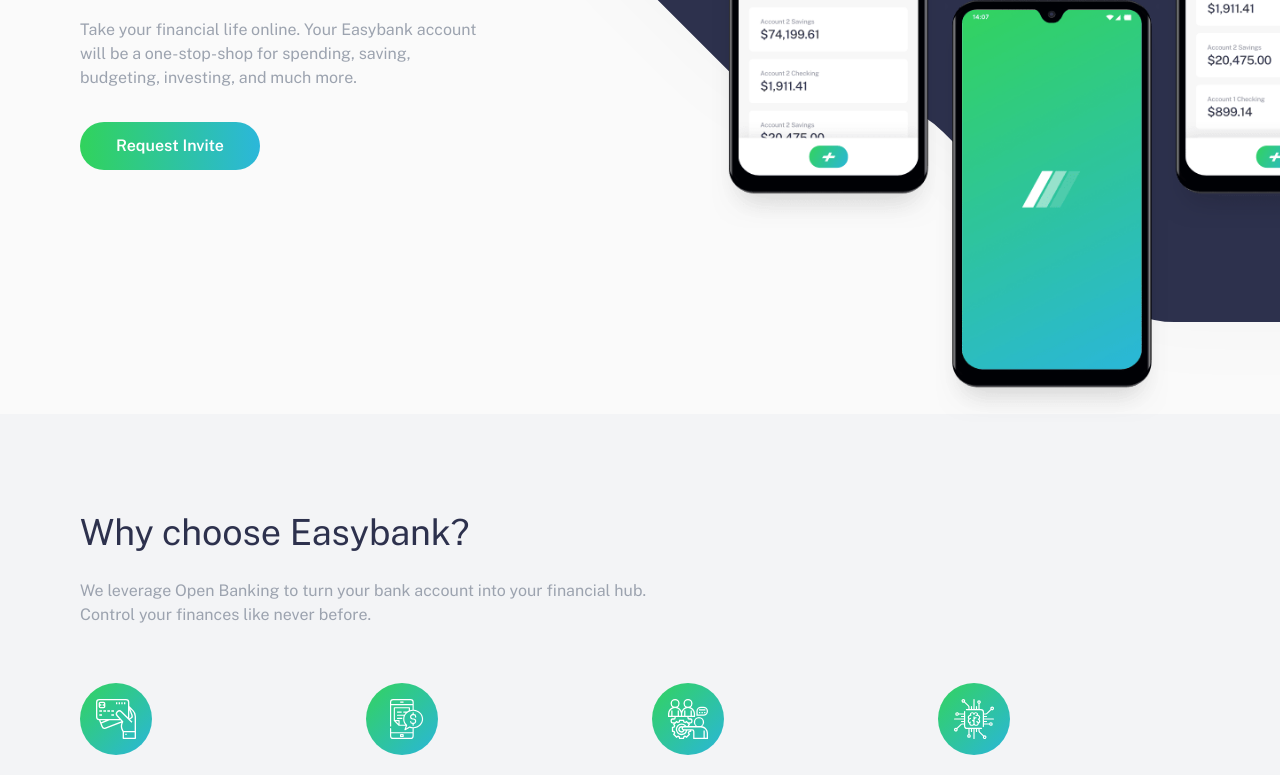
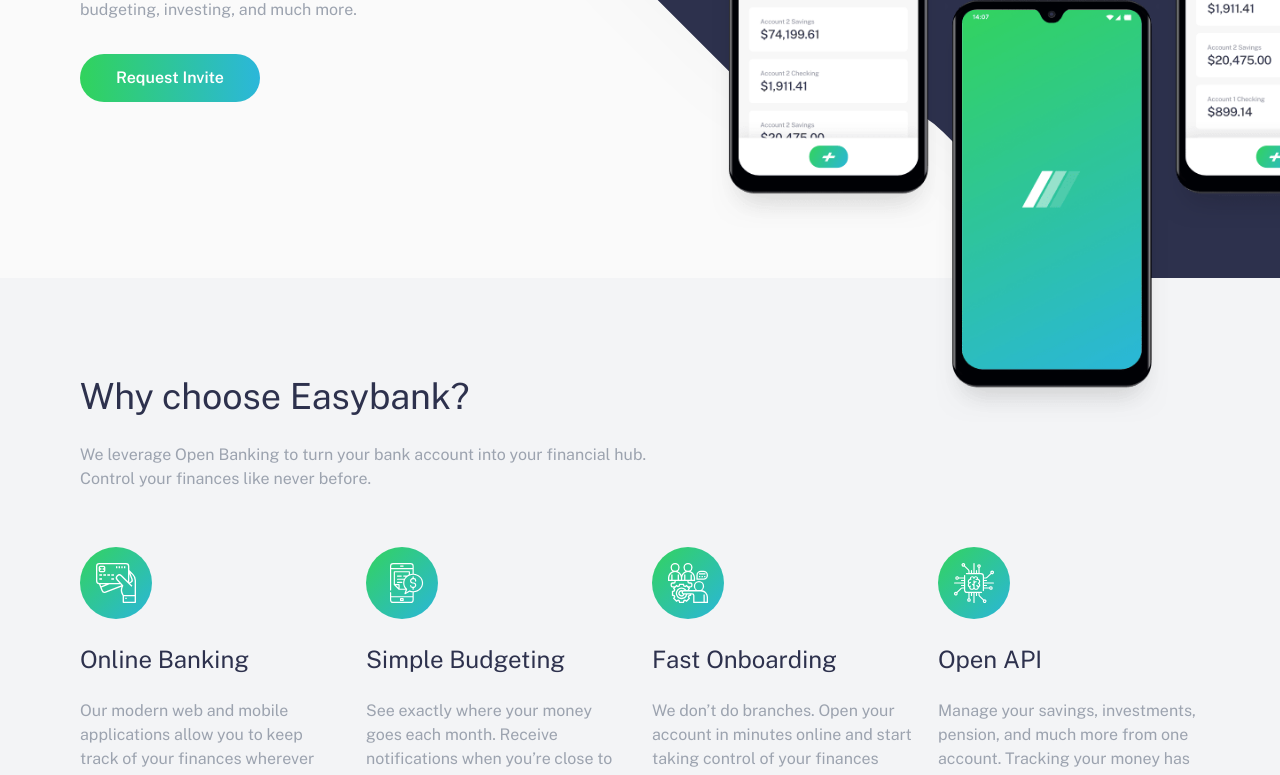
Before and after one commit to shashiirk/easybank, a website: page public/index.html in a window 1280 px wide. Shown: the part 390-1165 px from the top of the page. Drawn offline with nearby package versions, Linux system fonts and the light colour scheme.

Commit message:
updated main layout

```diff
--- a/public/index.html
+++ b/public/index.html
@@ -121,7 +121,6 @@
       class="
         bg-sm
         overflow-x-hidden
-        screen
         flex
         items-center
         relative
@@ -152,14 +151,14 @@
           class="
             relative
             z-30
-            -mt-48
             text-center
-            m-auto
+            -mt-36
+            mx-auto
             w-full
             px-4
-            sm:-mt-56
+            md:my-28
+            md:mx-0
             md:text-left
-            md:m-0
             md:px-0
           "
         >
--- a/src/style.css
+++ b/src/style.css
@@ -28,10 +28,6 @@
 .box {
   box-shadow: -80px 0 80px rgba(0, 0, 0, 0.25), 80px 0 80px rgba(0, 0, 0, 0.25),
     0 80px 80px rgba(0, 0, 0, 0.25);
-}
-
-.screen {
-  min-height: calc(100vh - 72px);
 }
 
 .feature-card img {
```
Also changed, not shown: public/style.css.
